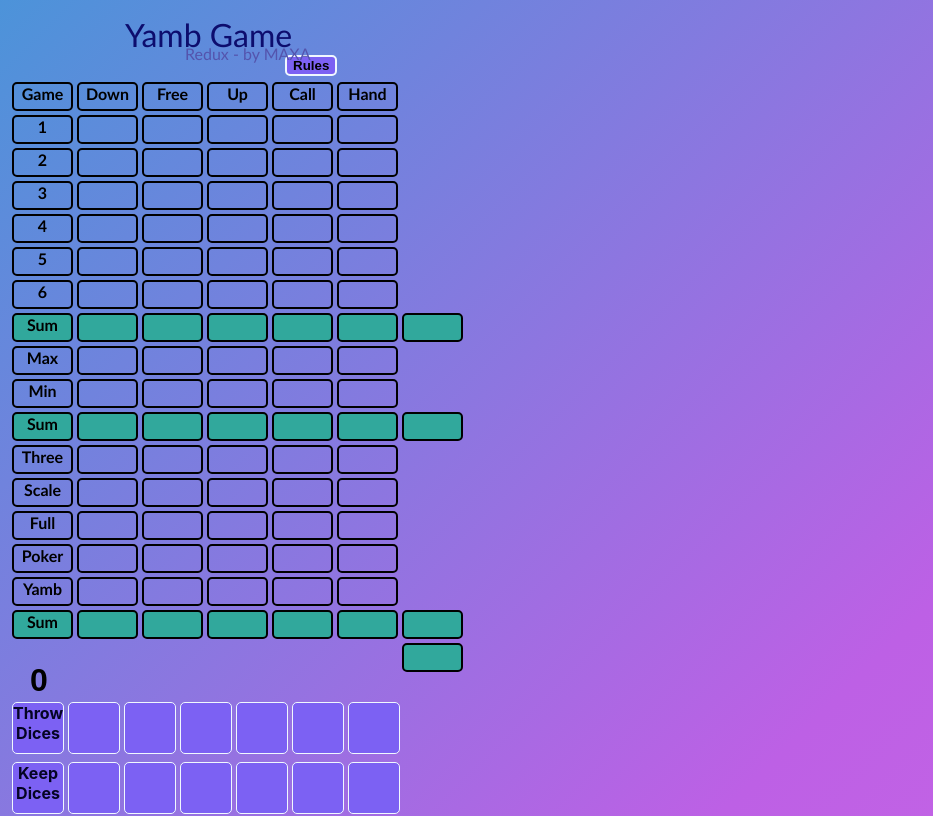
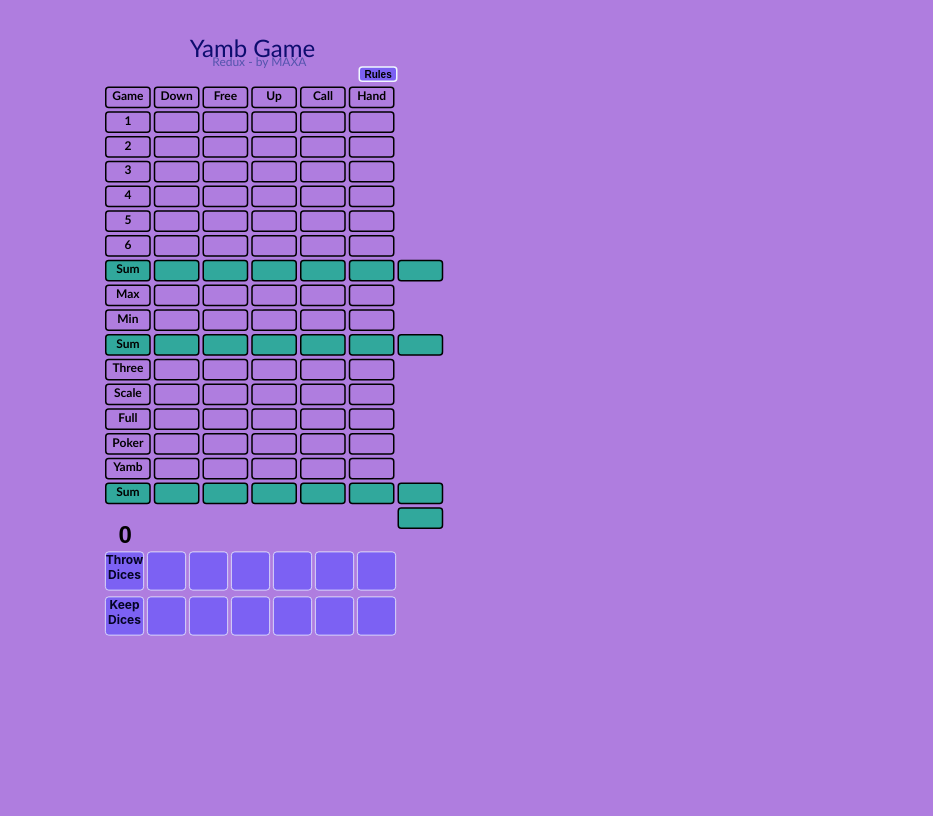
Before and after one commit to mariomitic/React-Redux-Yamb, a React (Create React App) app: page / in a window 768 px wide. Shown: the whole page, 933 px wide, since content can reach past the window. Built offline with nearby package versions, Linux system fonts and the light colour scheme.

Commit message:
fixed background

```diff
--- a/src/components/MainStyle_412.css
+++ b/src/components/MainStyle_412.css
@@ -22,7 +22,7 @@
         margin: 10px;
         display: flex;
         top: -20px;
-        left: 175px;
+        left: 140px;
 
     }
 
--- a/src/components/MainStyle_768.css
+++ b/src/components/MainStyle_768.css
@@ -1,6 +1,13 @@
 
+/* iPad Mini */
+/* @media (max-width: 768px) and (min-width: 413px){  */
+    @media (max-width: 1250px) and (min-width: 413px){
 
-@media (max-width: 768px) and (min-width: 413px){ /* iPad Mini */
+    body{
+        position: relative;
+        scale: 75%;
+        top: -80px;
+    }
 
 
     .title {
@@ -22,7 +29,7 @@
         margin: 10px;
         display: flex;
         top: -10px;
-        left: 175px;
+        left: 145px;
 
     }
 
@@ -226,7 +233,7 @@
 
     position: fixed;
     top: 55px;
-    left: 285px;
+    left: 350px;
     background-color:  rgb(124, 97, 243);
     border: 2px solid;
     border-color: aliceblue;
--- a/src/index.css
+++ b/src/index.css
@@ -6,9 +6,10 @@ body {
   -webkit-font-smoothing: antialiased;
   -moz-osx-font-smoothing: grayscale;
 
-  background: linear-gradient(-45deg, #e174e3, #bd60e5, #23a6d5, #23d5ab);
+  /* background: linear-gradient(-45deg, #e174e3, #bd60e5, #23a6d5, #23d5ab); */
+  background-color: rgb(175, 125, 223);
 	background-size: 400% 400%;
-	animation: gradient 30s ease infinite;
+	/* animation: gradient 30s ease infinite; */
 	height: 100vh;
 }
 
```
